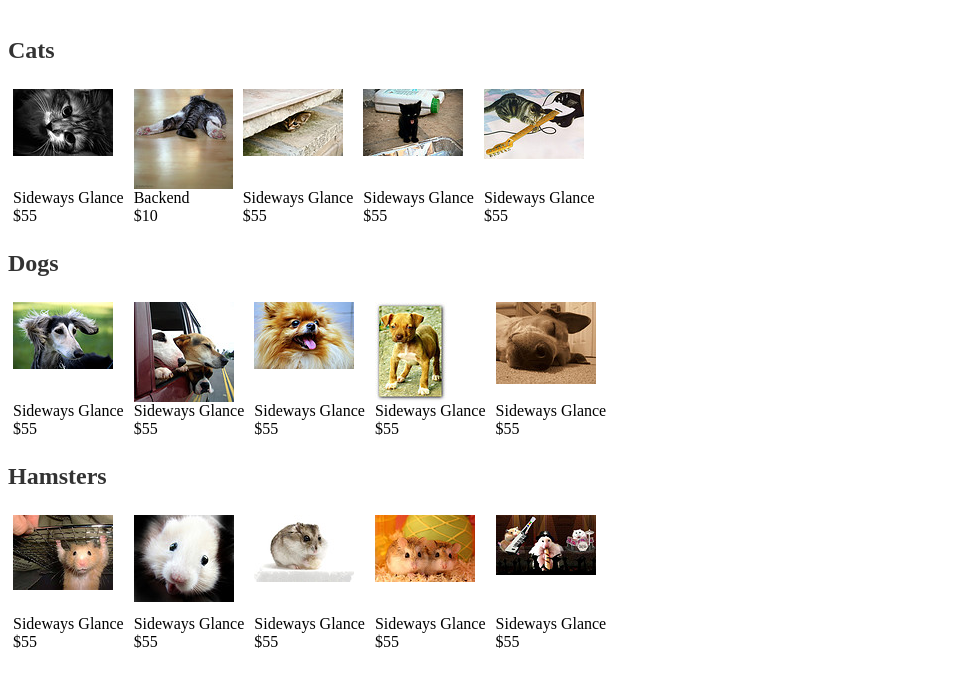
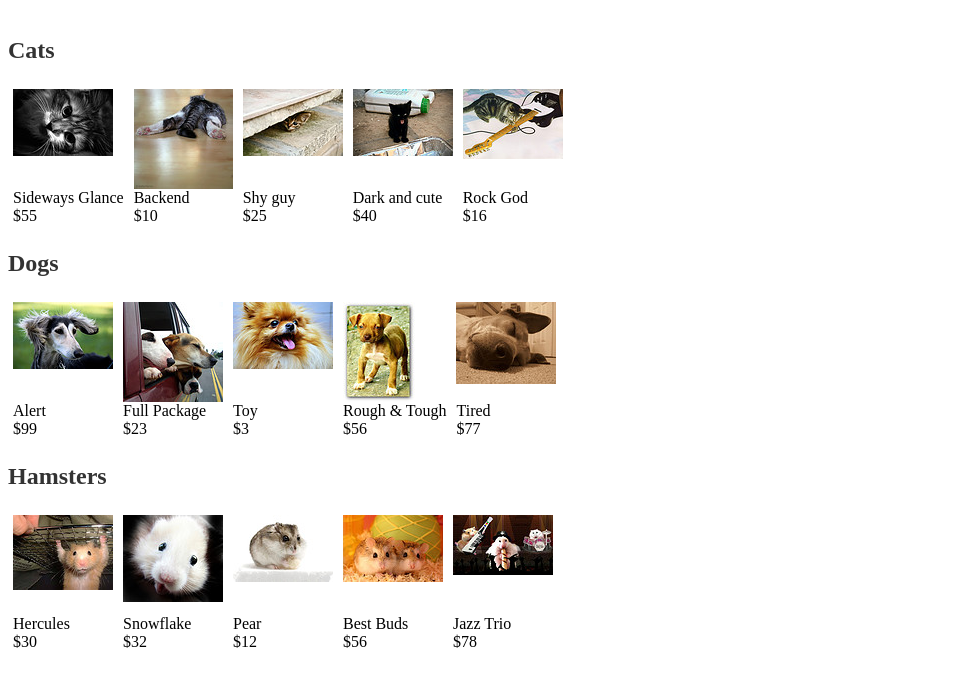
Before and after one commit to btakita/screw-unit-shopping-cart-demo, a plain HTML site: page public/index.html in a window 1280 px wide. Shown: the part 97-770 px from the top of the page, without its empty margins (0-963 px from the left). Drawn offline with Linux system fonts and the light colour scheme.

Commit message:
Different names and prices.

```diff
--- a/public/javascripts/pets.js
+++ b/public/javascripts/pets.js
@@ -47,21 +47,21 @@
         },
         {
           id: 3,
-          name: "Sideways Glance",
+          name: "Shy guy",
           img: "/images/cat-3.jpg",
-          price: 55
+          price: 25
         },
         {
           id: 4,
-          name: "Sideways Glance",
+          name: "Dark and cute",
           img: "/images/cat-4.jpg",
-          price: 55
+          price: 40
         },
         {
           id: 5,
-          name: "Sideways Glance",
+          name: "Rock God",
           img: "/images/cat-5.jpg",
-          price: 55
+          price: 16
         }
       ]
     },
@@ -71,33 +71,33 @@
       all: [
         {
           id: 1,
-          name: "Sideways Glance",
+          name: "Alert",
           img: "/images/dog-1.jpg",
-          price: 55
+          price: 99
         },
         {
           id: 2,
-          name: "Sideways Glance",
+          name: "Full Package",
           img: "/images/dog-2.jpg",
-          price: 55
+          price: 23
         },
         {
           id: 3,
-          name: "Sideways Glance",
+          name: "Toy",
           img: "/images/dog-3.jpg",
-          price: 55
+          price: 3
         },
         {
           id: 4,
-          name: "Sideways Glance",
+          name: "Rough & Tough",
           img: "/images/dog-4.jpg",
-          price: 55
+          price: 56
         },
         {
           id: 5,
-          name: "Sideways Glance",
+          name: "Tired",
           img: "/images/dog-5.jpg",
-          price: 55
+          price: 77
         }
       ]
     },
@@ -107,33 +107,33 @@
       all: [
         {
           id: 1,
-          name: "Sideways Glance",
+          name: "Hercules",
           img: "/images/hamster-1.jpg",
-          price: 55
+          price: 30
         },
         {
           id: 2,
-          name: "Sideways Glance",
+          name: "Snowflake",
           img: "/images/hamster-2.jpg",
-          price: 55
+          price: 32
         },
         {
           id: 3,
-          name: "Sideways Glance",
+          name: "Pear",
           img: "/images/hamster-3.jpg",
-          price: 55
+          price: 12
         },
         {
           id: 4,
-          name: "Sideways Glance",
+          name: "Best Buds",
           img: "/images/hamster-4.jpg",
-          price: 55
+          price: 56
         },
         {
           id: 5,
-          name: "Sideways Glance",
+          name: "Jazz Trio",
           img: "/images/hamster-5.jpg",
-          price: 55
+          price: 78
         }
       ]
     },
@@ -143,33 +143,33 @@
       all: [
         {
           id: 1,
-          name: "Sideways Glance",
+          name: "Babies",
           img: "/images/chicken-1.jpg",
-          price: 55
+          price: 50
         },
         {
           id: 2,
-          name: "Sideways Glance",
+          name: "Connesour",
           img: "/images/chicken-2.jpg",
-          price: 55
+          price: 89
         },
         {
           id: 3,
-          name: "Sideways Glance",
+          name: "Mohawk",
           img: "/images/chicken-3.jpg",
-          price: 55
+          price: 73
         },
         {
           id: 4,
-          name: "Sideways Glance",
+          name: "Field Chicken",
           img: "/images/chicken-4.jpg",
-          price: 55
+          price: 34
         },
         {
           id: 5,
-          name: "Sideways Glance",
+          name: "Back Room Dealer",
           img: "/images/chicken-5.jpg",
-          price: 55
+          price: 53
         }
       ]
     }
--- a/public/stylesheets/index.css
+++ b/public/stylesheets/index.css
@@ -1,5 +1,5 @@
 .body-container {
-  width: 800px;
+  width: 900px;
 }
 
 h1 {
```
